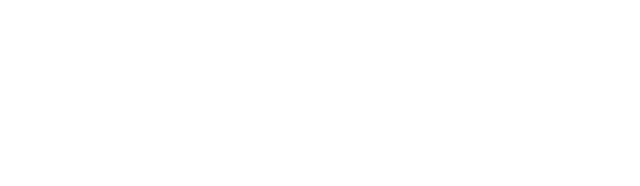
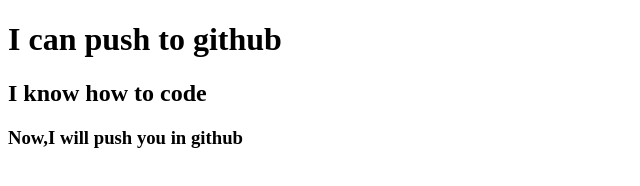
Before and after one commit to nirobkishor/my-second-repo, a plain HTML site: page index.html in a window 1280 px wide. Shown: the whole page, without its empty margins (0-640 px from the left). Drawn offline with Linux system fonts and the light colour scheme.

Commit message:
added header

```diff
--- a/index.html
+++ b/index.html
@@ -9,7 +9,9 @@
 </head>
 
 <body>
-
+    <h1>I can push to github</h1>
+    <h2>I know how to code</h2>
+    <h3>Now,I will push you in github</h3>
 </body>
 
 </html>
```
